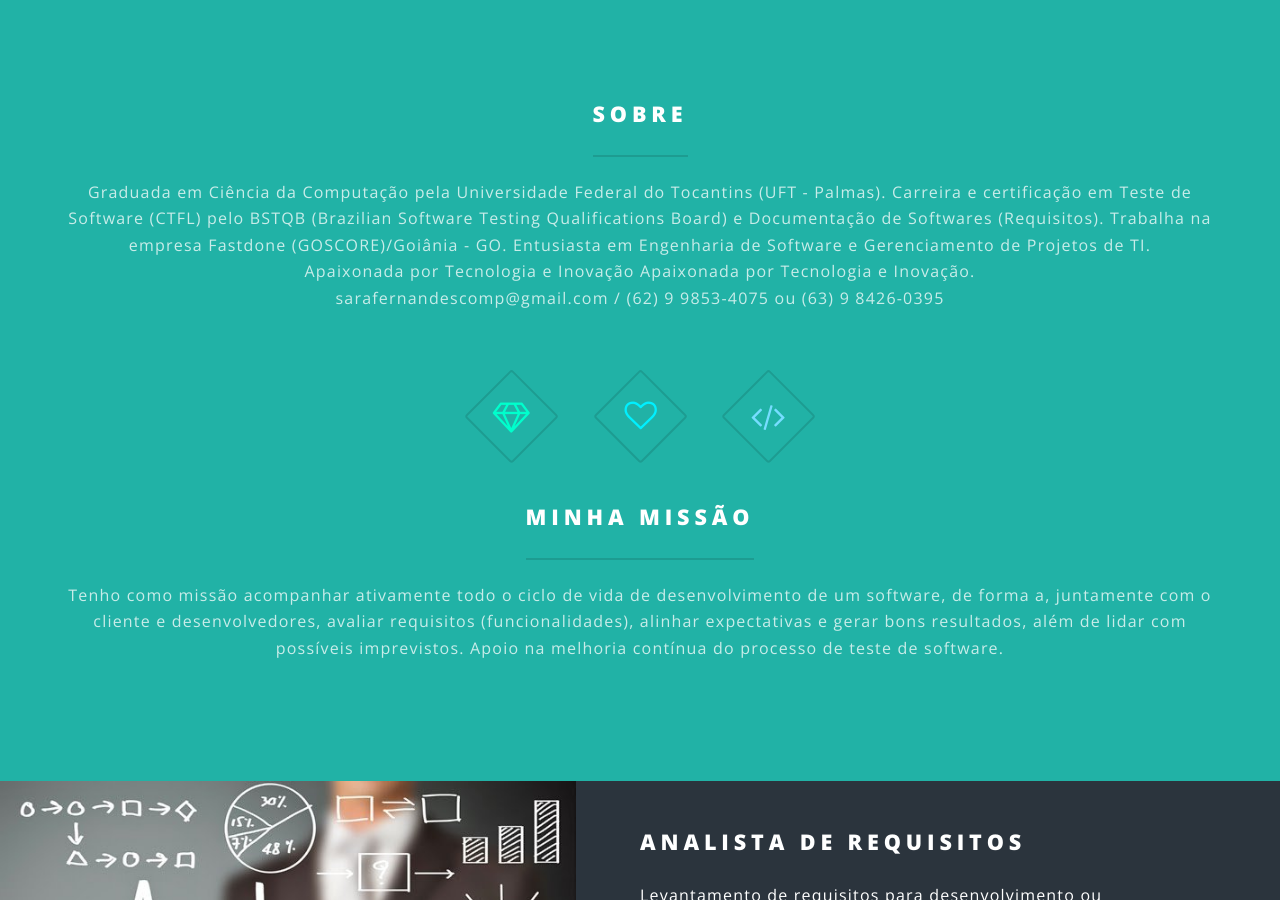
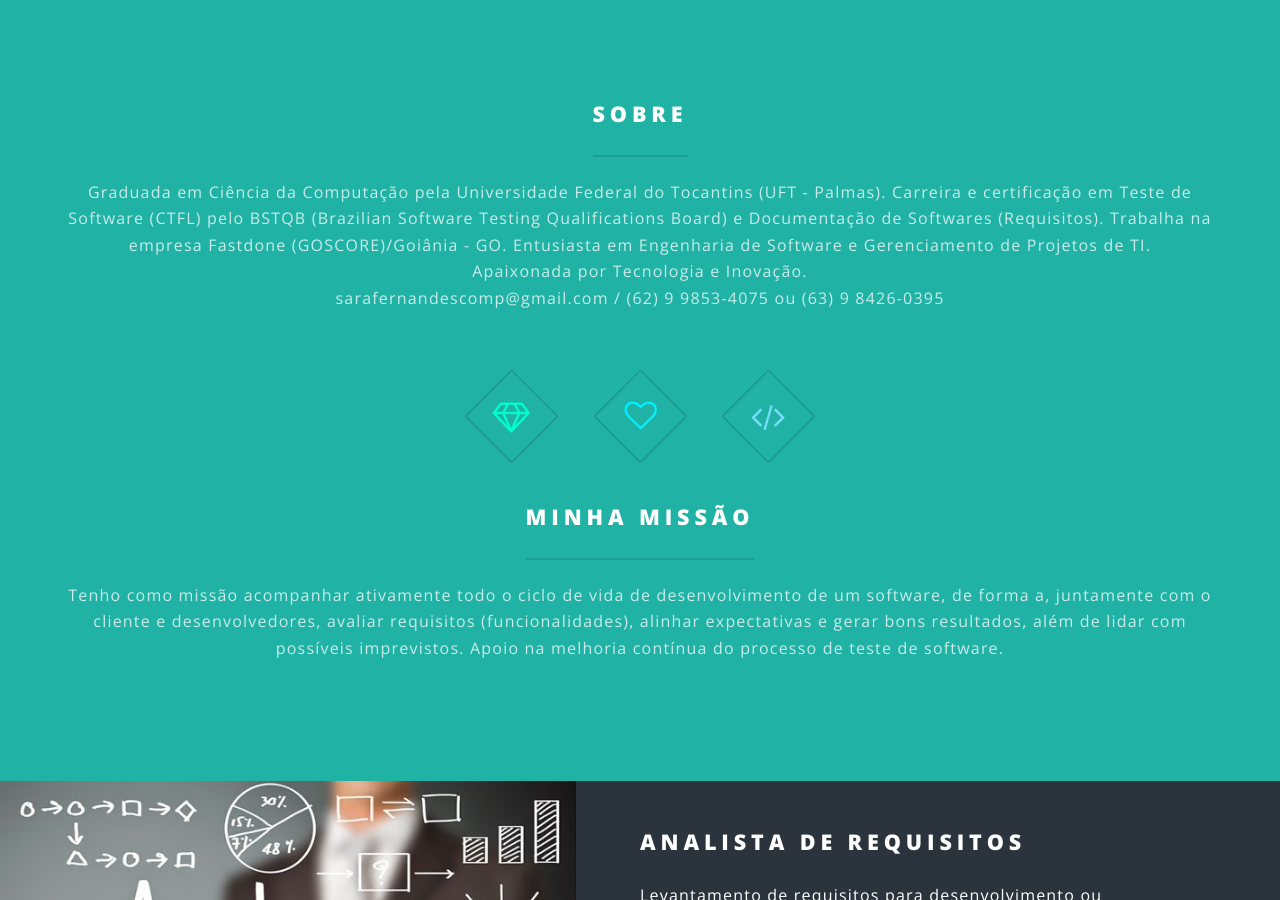
Before and after one commit to SaraFernandes/sarafernandes.github.io_sfdhgdfg, a Jekyll site: the page built from index.html, in a window 1280 px wide and 900 px high, scrolled down 1001 px. Built offline with Jekyll 4.4.1, drawn with Linux system fonts in a browser that asks for light colours.

Commit message:
Update index.html

```diff
--- a/index.html
+++ b/index.html
@@ -18,8 +18,7 @@
 						<div class="inner">
 							<header class="major">
 								<h2>Sobre</h2>
-								<p>Graduada em Ciência da Computação pela Universidade Federal do Tocantins (UFT - Palmas). Carreira e certificação em Teste de Software (CTFL) pelo BSTQB (Brazilian Software Testing Qualifications Board) e Documentação de Softwares (Requisitos). Trabalha na empresa Fastdone (GOSCORE)/Goiânia - GO. Entusiasta em Engenharia de Software e Gerenciamento de Projetos de TI.<br /> Apaixonada por Tecnologia e Inovação
-								  Apaixonada por Tecnologia e Inovação. <br />
+								<p>Graduada em Ciência da Computação pela Universidade Federal do Tocantins (UFT - Palmas). Carreira e certificação em Teste de Software (CTFL) pelo BSTQB (Brazilian Software Testing Qualifications Board) e Documentação de Softwares (Requisitos). Trabalha na empresa Fastdone (GOSCORE)/Goiânia - GO. Entusiasta em Engenharia de Software e Gerenciamento de Projetos de TI.<br /> Apaixonada por Tecnologia e Inovação. <br />
 									sarafernandescomp@gmail.com / (62) 9 9853-4075 ou (63) 9 8426-0395
 								</p>
 
```
